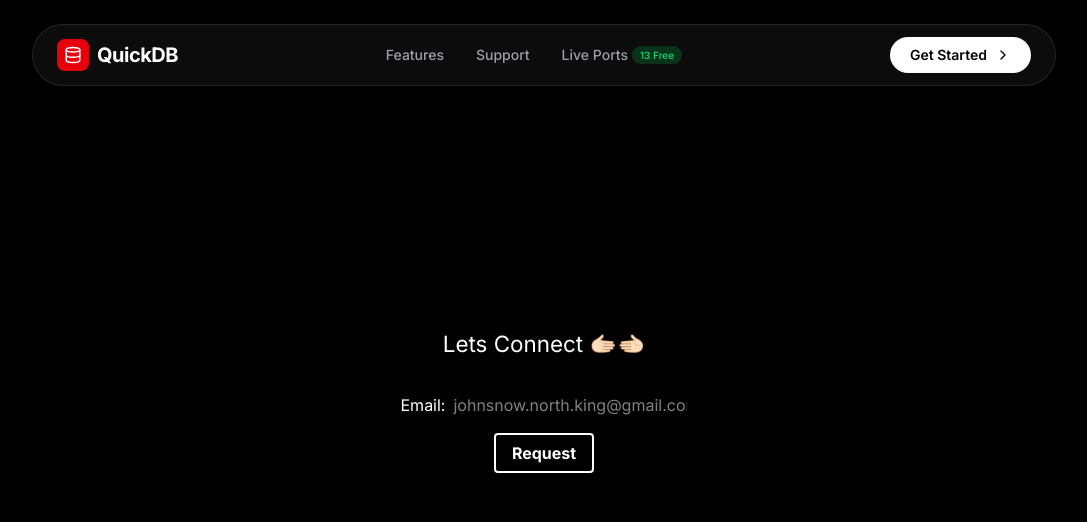
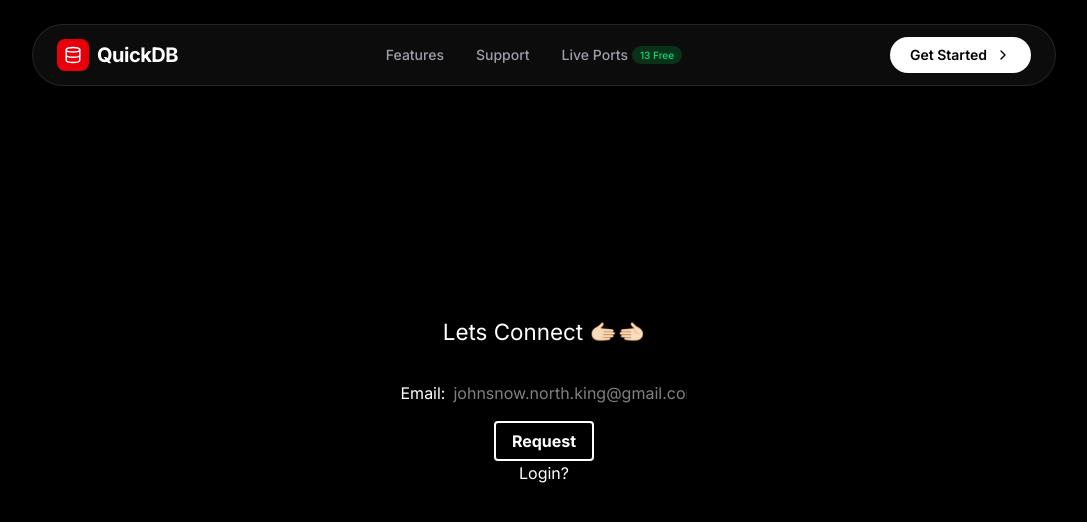
Before and after one commit to saishmungase/RedisProvider, a Next.js app in the folder redis-front/: page /auth/signup in a window 1280 px wide. Shown: the top 522 px of the page, without its empty margins (96-1183 px from the left). Built offline with nearby package versions, Linux system fonts and the light colour scheme.

Commit message:
[EDGE] login-redirect :: setting login redirect from signup page -> to avoid user to create multiple accounts

```diff
--- a/redis-front/app/auth/signup/page.tsx
+++ b/redis-front/app/auth/signup/page.tsx
@@ -2,6 +2,7 @@
 
 import { reqSignup } from "@/app/actions/signup";
 import { verfiedSignup } from "@/app/actions/verifiedsignup";
+import Link from "next/link";
 import { redirect } from "next/navigation";
 import { useState, useEffect } from "react"
 
@@ -169,6 +170,7 @@
                             <a className="text-[0.8rem] text-gray-300" href="/auth/signup">change mail?</a>
                         </>
                         :
+                        <>
                         <button
                             disabled={reqLoad}
                             className="cursor-pointer flex items-center justify-center h-10 px-4 bg-black border-2 border-white text-white font-bold rounded"
@@ -186,6 +188,8 @@
                         >
                             { !reqLoad ? "Request" : "....."}
                         </button>
+                        <Link href={"/auth/login"}>Login?</Link>
+                        </>
                 }
             </section>
         </div>
```
